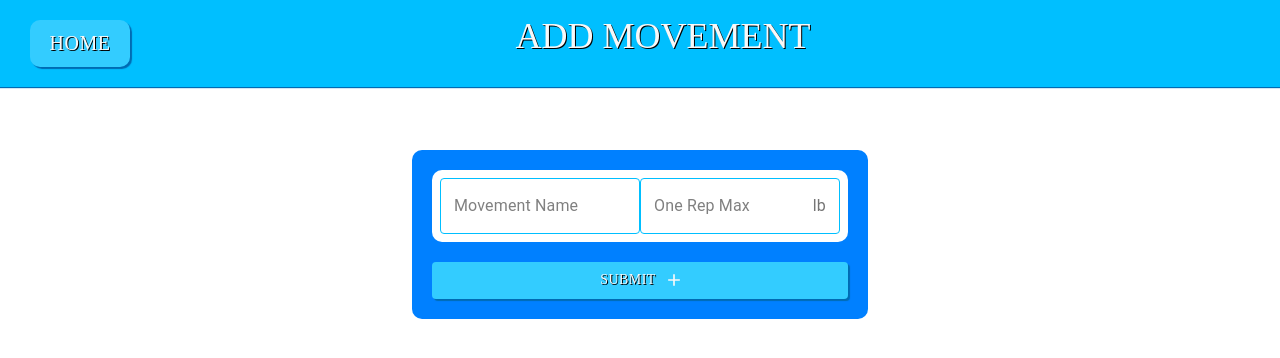
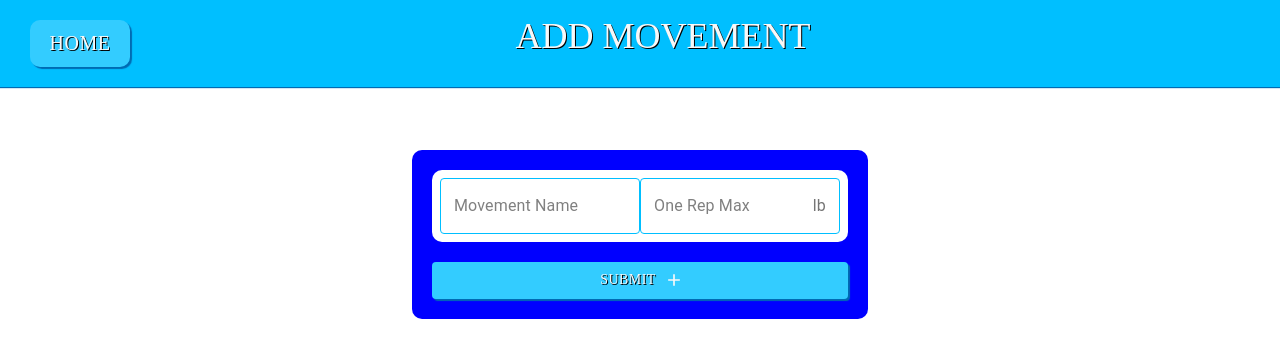
Before and after one commit to vbrambila2/one-rep-max, a React (Create React App) app in the folder client/: page /add in a window 1280 px wide. Shown: the top 358 px of the page. Built offline with nearby package versions, Linux system fonts and the light colour scheme; a web font is replaced by a local one.

Commit message:
background color for update delete add divs updated

```diff
--- a/client/src/containers/AddPage.js
+++ b/client/src/containers/AddPage.js
@@ -14,7 +14,7 @@ const useStyles = makeStyles((theme) => ({
         marginTop: '100px'
     },
     addMovementDiv: {
-        background: '#0080ff',
+        background: '#0000ff',
         fontFamily: 'PT Sans Caption',
         fontSize: '18px',
         borderRadius: '10px',
--- a/client/src/containers/DeletePage.js
+++ b/client/src/containers/DeletePage.js
@@ -15,7 +15,7 @@ const useStyles = makeStyles((theme) => ({
         justifyContent: 'center',
     },
     deleteMovementDiv: {
-        background: '#0080ff',
+        background: '#0000ff',
         fontSize: '18px',
         borderRadius: '10px',
         padding: '20px',
--- a/client/src/containers/UpdatePage.js
+++ b/client/src/containers/UpdatePage.js
@@ -15,7 +15,7 @@ const useStyles = makeStyles((theme) => ({
         marginTop: '100px'
     },
     updateMovementDiv: {
-        background: '#0080ff',
+        background: '#0000ff',
         fontFamily: 'PT Sans Caption',
         fontSize: '18px',
         borderRadius: '10px',
```
